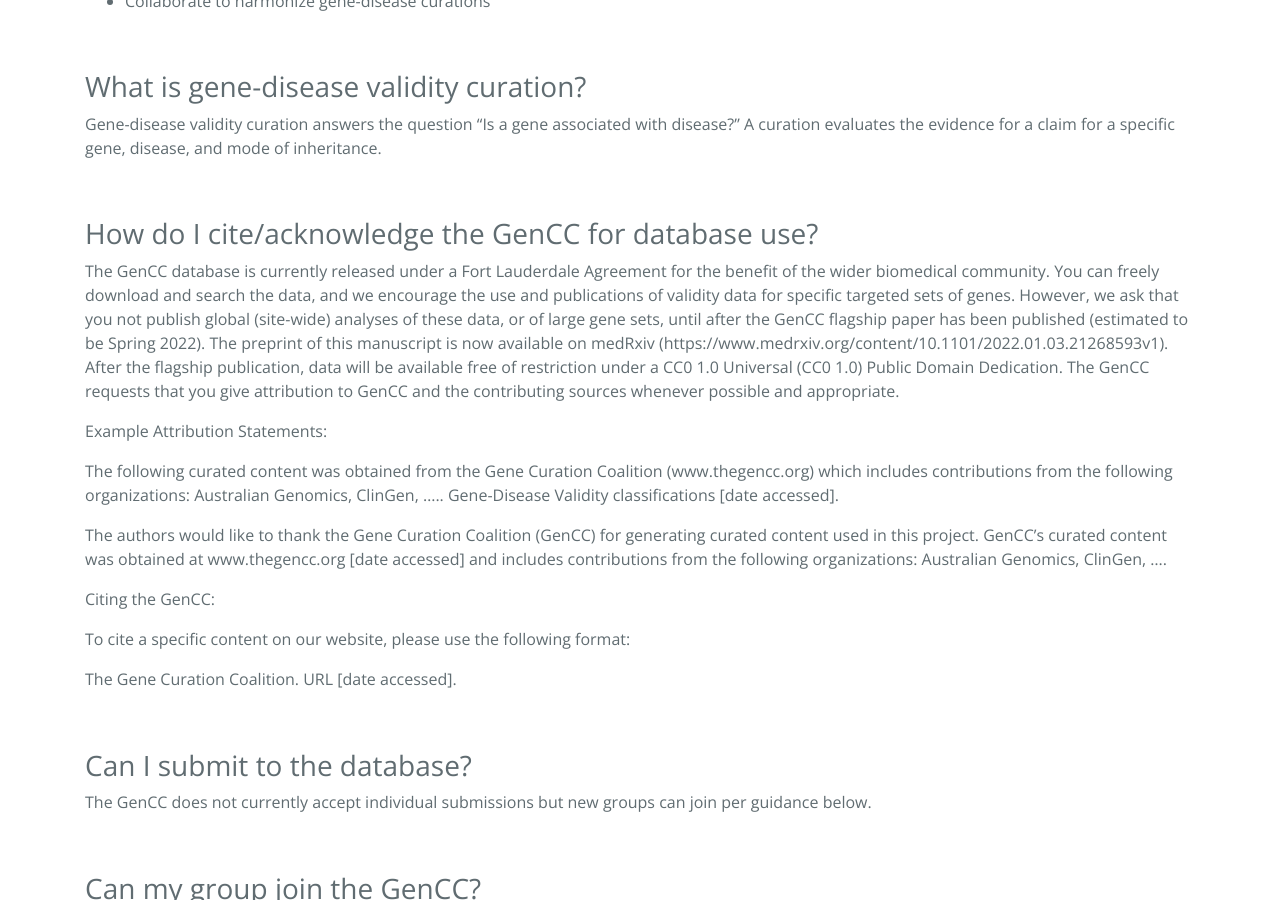
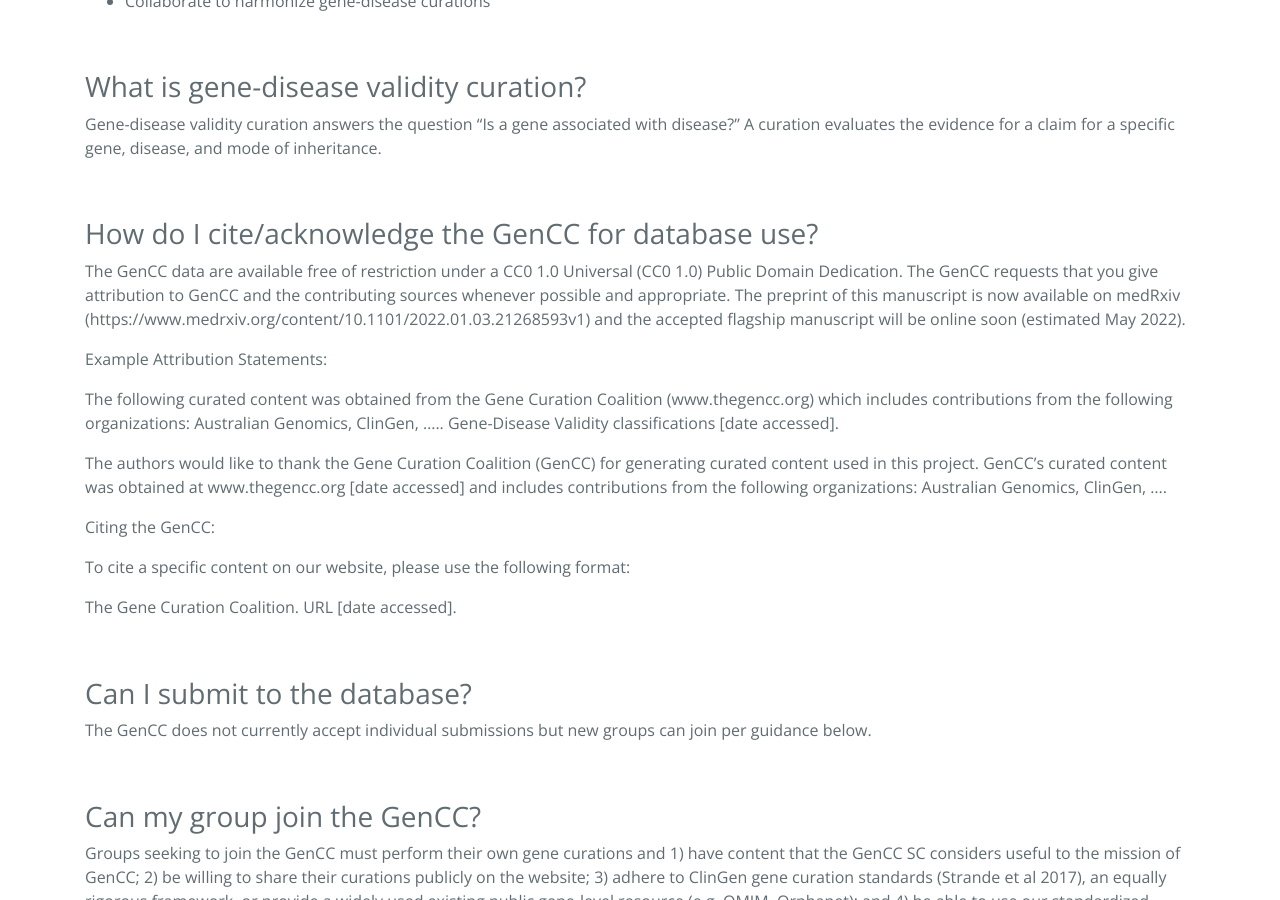
Before and after one commit to GeneCurationCoalition/gencc-website, a Jekyll site: the page built from docs/faq.md, in a window 1280 px wide and 900 px high, scrolled down 908 px. Built offline with Jekyll 4.4.1, drawn with Linux system fonts in a browser that asks for light colours.

Commit message:
Update faq.md
Removed Ft Lauderdale license statement.

```diff
--- a/docs/faq.md
+++ b/docs/faq.md
@@ -35,7 +35,7 @@
 
 ## &nbsp;
 ## How do I cite/acknowledge the GenCC for database use?
-The GenCC database is currently released under a Fort Lauderdale Agreement for the benefit of the wider biomedical community. You can freely download and search the data, and we encourage the use and publications of validity data for specific targeted sets of genes. However, we ask that you not publish global (site-wide) analyses of these data, or of large gene sets, until after the GenCC flagship paper has been published (estimated to be Spring 2022). The preprint of this manuscript is now available on medRxiv (https://www.medrxiv.org/content/10.1101/2022.01.03.21268593v1). After the flagship publication, data will be available free of restriction under a CC0 1.0 Universal (CC0 1.0) Public Domain Dedication. The GenCC requests that you give attribution to GenCC and the contributing sources whenever possible and appropriate.
+The GenCC data are available free of restriction under a CC0 1.0 Universal (CC0 1.0) Public Domain Dedication. The GenCC requests that you give attribution to GenCC and the contributing sources whenever possible and appropriate. The preprint of this manuscript is now available on medRxiv (https://www.medrxiv.org/content/10.1101/2022.01.03.21268593v1) and the accepted flagship manuscript will be online soon (estimated May 2022).
 
 Example Attribution Statements:
 
```
